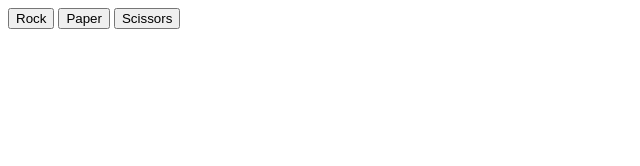
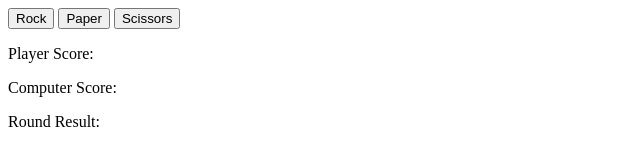
Before and after one commit to skibidibidop/rock-paper-scissors, a plain HTML site: page index.html in a window 1280 px wide. Shown: the whole page, without its empty margins (0-640 px from the left). Drawn offline with Linux system fonts and the light colour scheme.

Commit message:
Add score and result containers

```diff
--- a/index.html
+++ b/index.html
@@ -10,5 +10,19 @@
     <button id="rock">Rock</button>
     <button id="paper">Paper</button>
     <button id ="scissors">Scissors</button>
+
+    <div>
+        <div class="player-score">
+            <p>Player Score: </p>
+        </div>
+
+        <div class="comp-score">
+            <p>Computer Score: </p>
+        </div>
+
+        <div class="round-result">
+            <p>Round Result: </p>
+        </div>
+    </div>
 </body>
 </html>
--- a/script.js
+++ b/script.js
@@ -19,8 +19,10 @@ buttons.forEach(function(button)
 
         randomNumber = getComputerChoice(1, 4);
         computerSelection = assignComputerSelection(randomNumber);
+        // Add div for computer choice display
 
         roundResult = playRound(computerSelection, choice);
+        // Add div for player choice display
 
         if (roundResult === 8)
         {
@@ -33,11 +35,14 @@ buttons.forEach(function(button)
 
         if (computerScore === 5)
         {
-            console.log('You lose!');
+            // Add div
+
         }
-        else if (playerScore === 5)
+
+        if (playerScore === 5)
         {
-            console.log('You win!');
+            // Add div
+
         }
     });
 });
```
Lines whose indentation alone changed are shown as unchanged.
